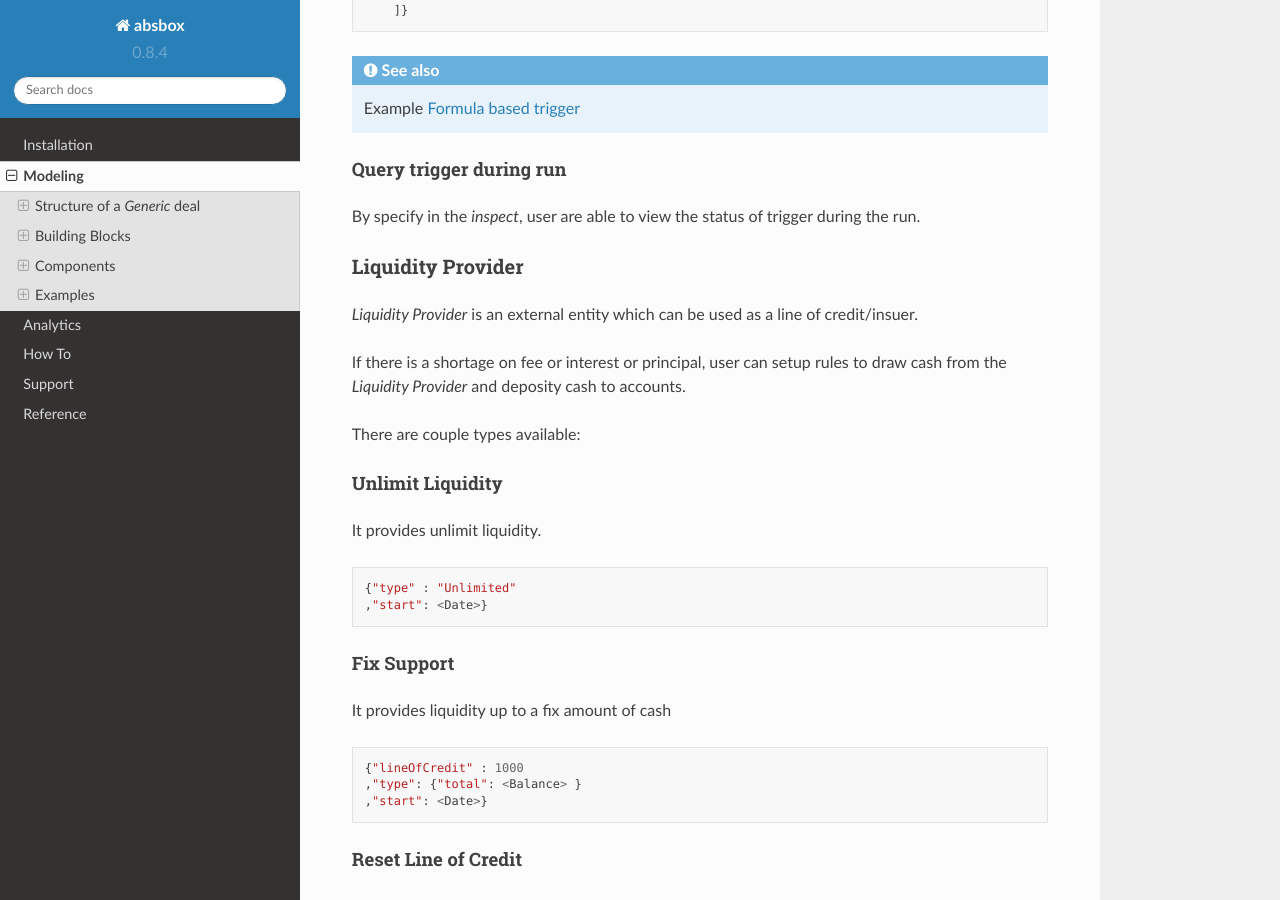
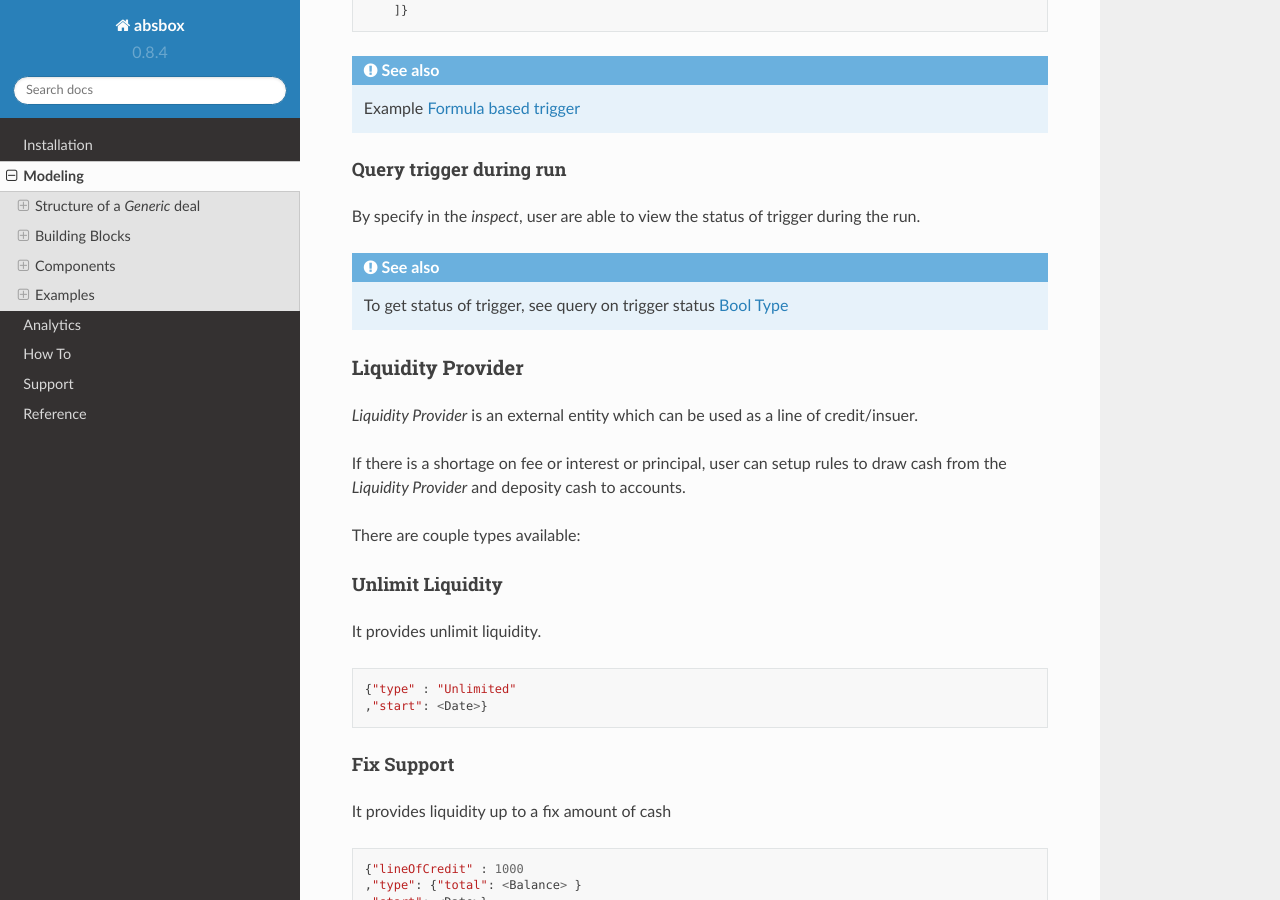
Before and after one commit to yellowbean/absbox-doc, a Sphinx documentation site: the page built from docs/source/modeling.rst, in a window 1280 px wide and 900 px high, scrolled down 36060 px. Built offline with Sphinx 7.4.7 and the Read the Docs theme 2.0.0, drawn with Linux system fonts in a browser that asks for light colours.

Commit message:
add trigger query

```diff
--- a/docs/source/modeling.rst
+++ b/docs/source/modeling.rst
@@ -1759,6 +1759,9 @@ Query trigger during run
 
 By specify in the `inspect`, user are able to view the status of trigger during the run.
 
+.. seealso::
+
+  To get status of trigger, see query on trigger status :ref:`Bool Type`
 
 
 Liquidity Provider
```
